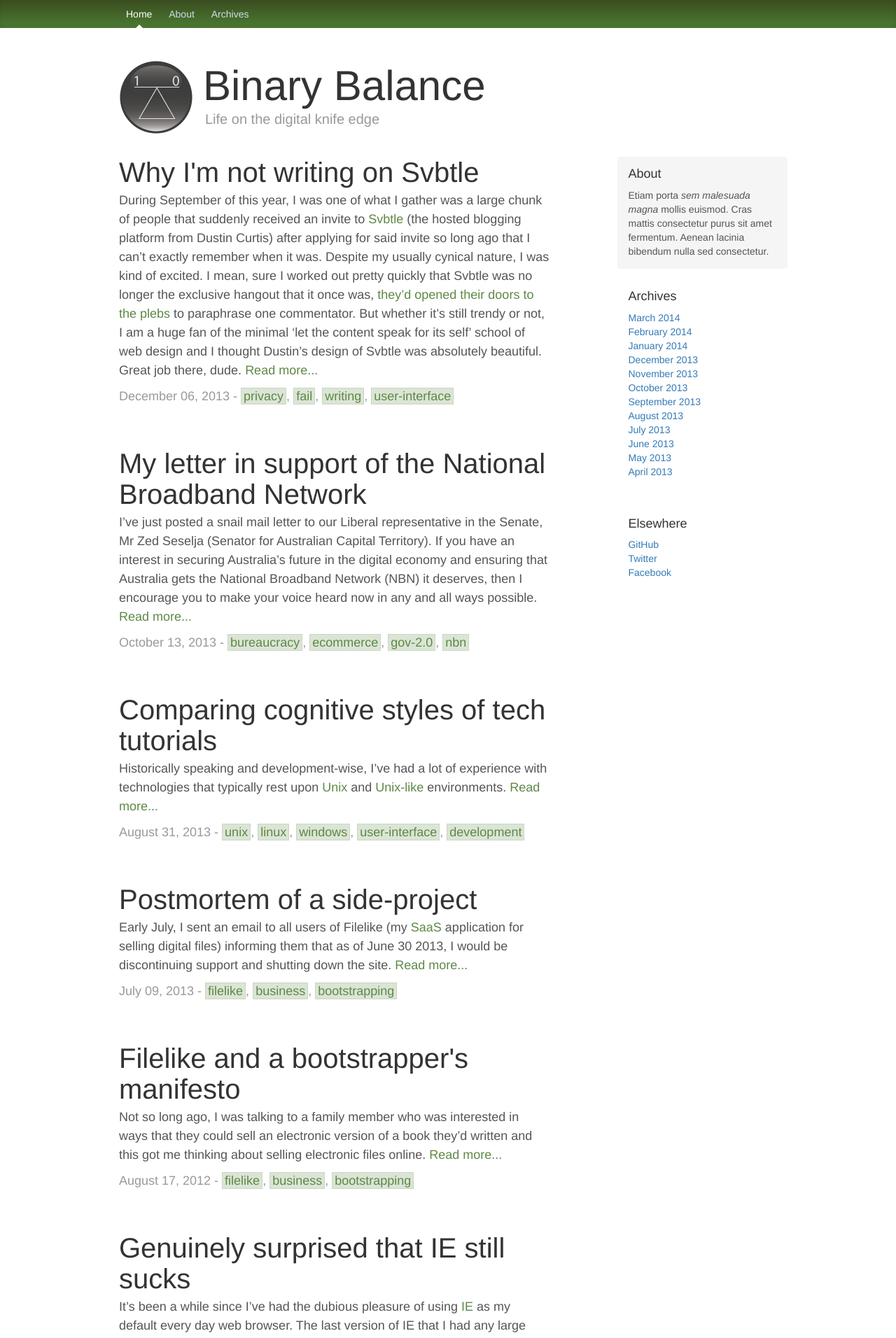
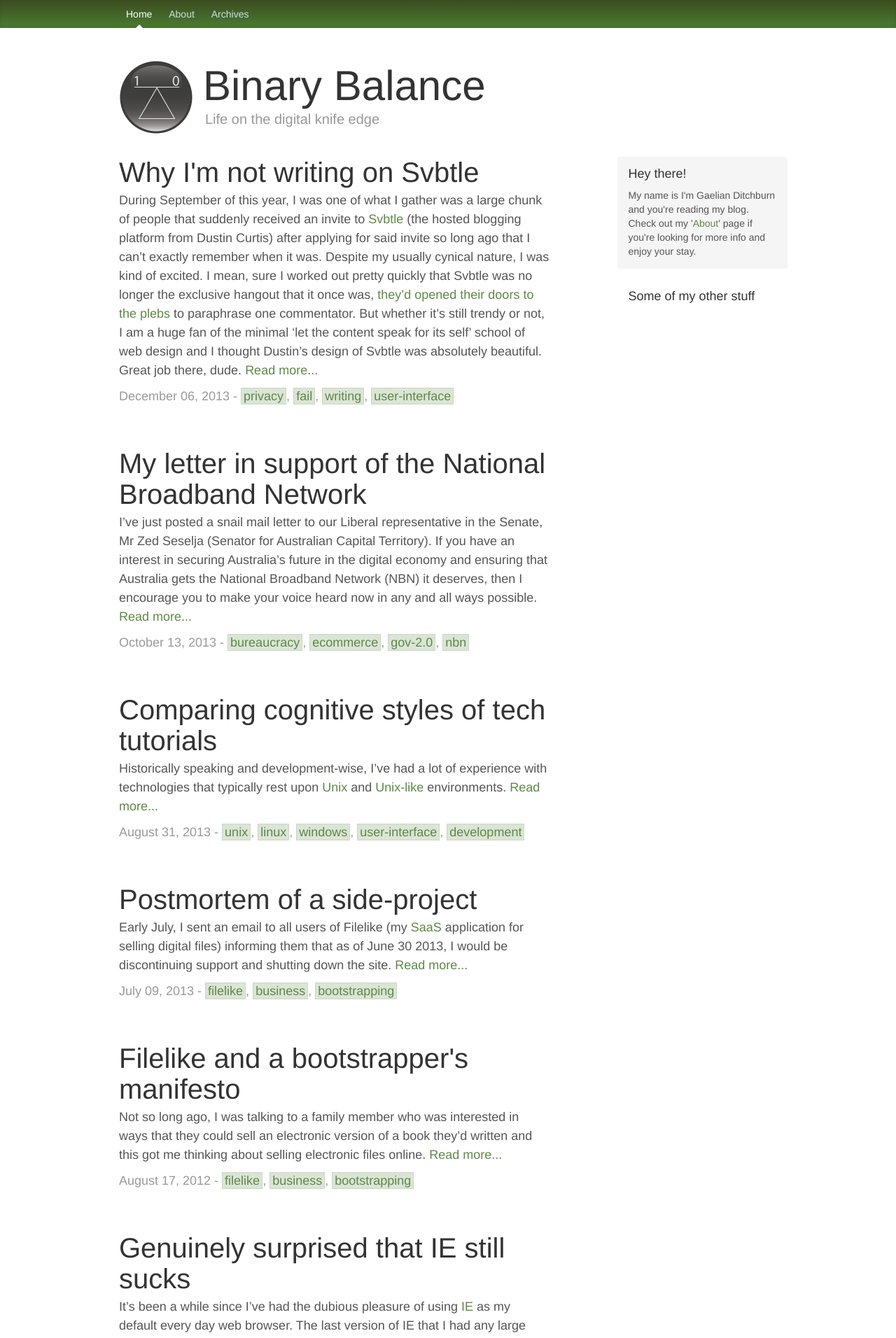
Before and after one commit to gaelian/blog-binary-balance, a Jekyll site: the page built from index.html, in a window 1280 px wide. Shown: the top 1912 px of the page at 70% size. Built offline with Jekyll 4.4.1, drawn with Linux system fonts in a browser that asks for light colours; nearby versions of some CDN libraries; Markdown is read by kramdown in place of the engine named in the settings; some of the changed text lies outside the part shown.

Commit message:
Further styling work, fixed up responsive design.

```diff
--- a/_layouts/default.html
+++ b/_layouts/default.html
@@ -51,37 +51,24 @@
             {{ content }}
           {% endif %}
 
+          {% if page.is_post %}
+            <div id="archives">
+              Looking for more? Head on over to the <a href="/archives">archives</a>.
+            </div>
+          {% endif %}
         </div><!-- /.blog-main -->
 
         <div class="col-sm-3 col-sm-offset-1 blog-sidebar">
           <div class="sidebar-module sidebar-module-inset">
-            <h4>About</h4>
-            <p>Etiam porta <em>sem malesuada magna</em> mollis euismod. Cras mattis consectetur purus sit amet fermentum. Aenean lacinia bibendum nulla sed consectetur.</p>
+            <h4>Hey there!</h4>
+            <p>
+              My name is I'm Gaelian Ditchburn and you're reading my blog. Check out my '<a href="/about">About</a>'
+              page if you're looking for more info and enjoy your stay.
+            </p>
           </div>
           <div class="sidebar-module">
-            <h4>Archives</h4>
-            <ol class="list-unstyled">
-              <li><a href="#">March 2014</a></li>
-              <li><a href="#">February 2014</a></li>
-              <li><a href="#">January 2014</a></li>
-              <li><a href="#">December 2013</a></li>
-              <li><a href="#">November 2013</a></li>
-              <li><a href="#">October 2013</a></li>
-              <li><a href="#">September 2013</a></li>
-              <li><a href="#">August 2013</a></li>
-              <li><a href="#">July 2013</a></li>
-              <li><a href="#">June 2013</a></li>
-              <li><a href="#">May 2013</a></li>
-              <li><a href="#">April 2013</a></li>
-            </ol>
-          </div>
-          <div class="sidebar-module">
-            <h4>Elsewhere</h4>
-            <ol class="list-unstyled">
-              <li><a href="#">GitHub</a></li>
-              <li><a href="#">Twitter</a></li>
-              <li><a href="#">Facebook</a></li>
-            </ol>
+            <h4>Some of my other stuff</h4>
+
           </div>
         </div><!-- /.blog-sidebar -->
 
@@ -90,9 +77,8 @@
     </div><!-- /.container -->
 
     <footer class="blog-footer">
-      <p>Blog template built for <a href="http://getbootstrap.com">Bootstrap</a> by <a href="https://twitter.com/mdo">@mdo</a>.</p>
       <p>
-        <a href="#">Back to top</a>
+        <a rel="license" href="http://creativecommons.org/licenses/by-nc-sa/4.0/"><img alt="Creative Commons License" style="border-width:0" src="https://i.creativecommons.org/l/by-nc-sa/4.0/88x31.png" /></a><br><span xmlns:dct="http://purl.org/dc/terms/" property="dct:title">Binary Balance</span> by <a xmlns:cc="http://creativecommons.org/ns#" href="http://blog.binarybalance.com.au" property="cc:attributionName" rel="cc:attributionURL">Gaelian Ditchburn</a> is licensed under a <br><a rel="license" href="http://creativecommons.org/licenses/by-nc-sa/4.0/">Creative Commons Attribution-NonCommercial-ShareAlike 4.0 International License</a>.
       </p>
     </footer>
 
--- a/_scss/binary-balance.scss
+++ b/_scss/binary-balance.scss
@@ -3,18 +3,24 @@
 $dark-green: #3a4d1f;
 $light-green: #4c7b32;
 $anchor-green: #5e8846;
-$anchor-background-green: #dbe5d6;
-$anchor-border-green: #c9d7c2;
+$background-green: #dbe5d6;
+$border-green: #c9d7c2;
 
 
 body {
   font-family: "Helvetica Neue", Helvetica, Arial, sans-serif;
   color: $light-black;
+  a {
+    color: $anchor-green;
+    &:hover {
+        color: $anchor-green;
+    }
+  }
 }
 
 .blog-masthead {
   /* fallback */
-  background-color: #4c7b32;
+  background-color: $light-green;
   background-repeat: repeat-x;
 
   /* Safari 4-5, Chrome 1-9 */
@@ -33,6 +39,17 @@
   background: -o-linear-gradient(top, $dark-green, $light-green);
 }
 
+@media all and (max-width: 553px) {
+  .blog-header {
+    text-align: center;
+    img {
+      display: block;
+      margin: 0 auto;
+    }
+  }
+}
+
+@media all and (min-width: 554px) {
   .blog-header {
     img {
       float: left;
@@ -42,6 +59,11 @@
     p.blog-description {
       margin-left: 123px;
     }
+  }
+}
+
+@media all and (min-width: 553px) and (-webkit-min-device-pixel-ratio: 2)  {
+  /* Set up high res logo image */
 }
 
 h2.blog-post-title {
@@ -53,24 +75,27 @@
   }
 }
 
-.blog-main, .tags {
-  a {
-    color: $anchor-green;
-    &:hover {
-        color: $anchor-green;
-    }
+.blog-post-meta, .tags {
+  > a {
+      background-color: $background-green;
+      border: 1px solid $border-green;
+      padding: 1px 3px 1px 3px;
   }
 }
 
-.blog-post-meta, .tags {
-  > a {
-      background-color: $anchor-background-green;
-      border: 1px solid $anchor-border-green;
-      padding: 1px 3px 1px 3px;
-  }
+#archives {
+  background-color: $background-green;
+  border: 1px solid $border-green;
+  text-align: center;
+  margin:0 0 20px 0;
+  padding: 2px;
 }
 
 .tags > a {
   margin: 0 3px 0 3px;
   line-height: 200%;
 }
+
+.blog-footer {
+  border-top: 1px solid $light-green;
+}
```
Lines whose indentation alone changed are shown as unchanged.
